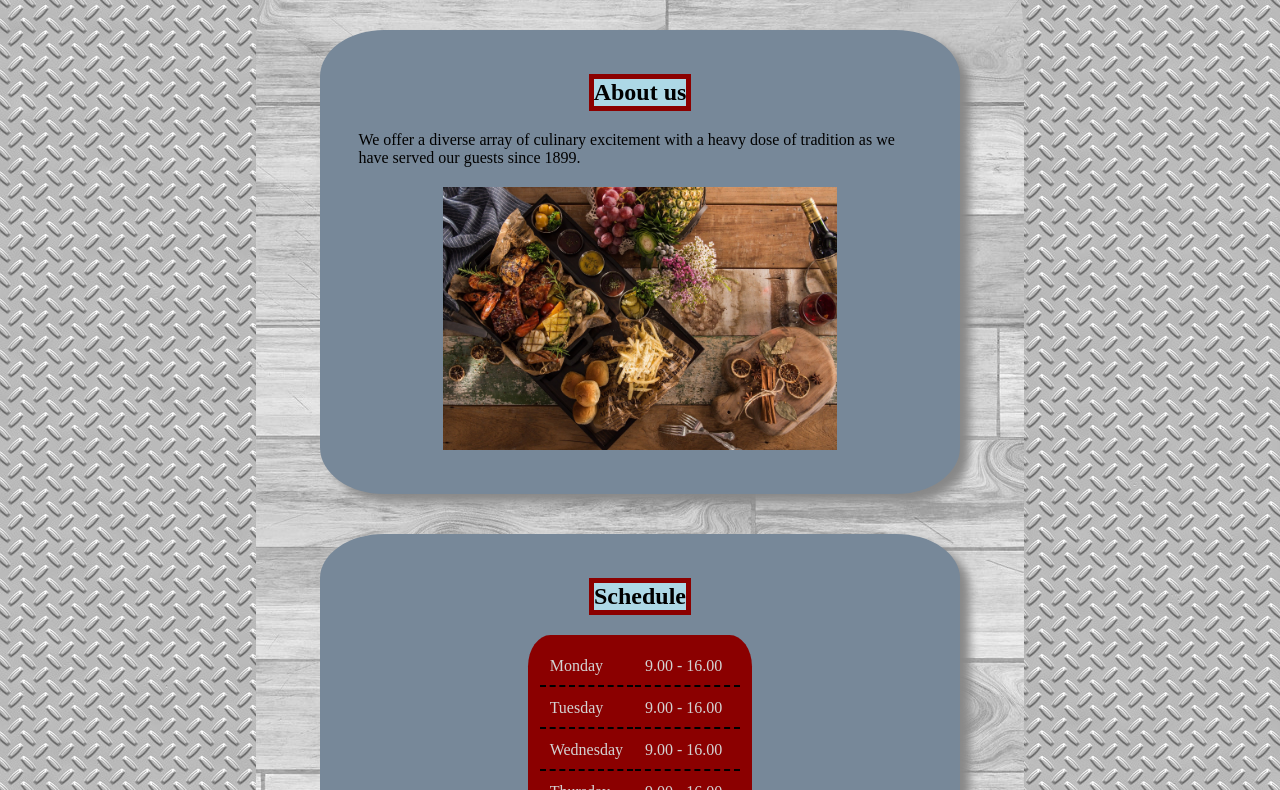
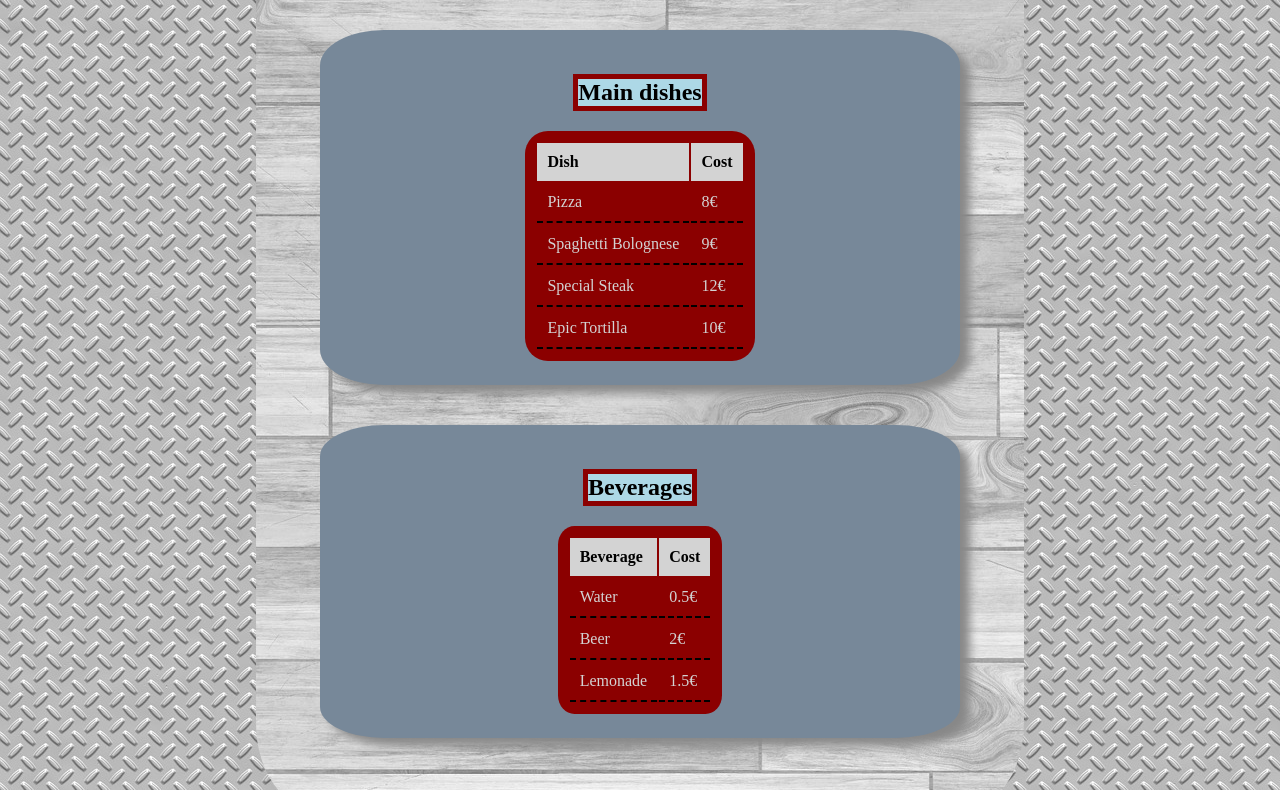
Before and after one commit to DomenHocevar/RestaurantPage, a website built with webpack: page dist/index.html in a window 1280 px wide. Shown: the part 238-1028 px from the top of the page. Built offline with nearby package versions, Linux system fonts and the light colour scheme.

Commit message:
Created menu and contact pages

```diff
--- /dev/null
+++ b/src/helpFunctions.js
@@ -0,0 +1,35 @@
+
+function cleanContainer(container) {
+    const childrenArray = Array.from(container.childNodes);
+    childrenArray.forEach(child => container.removeChild(child));
+}
+
+function getTableTitleRow(left, right) {
+    const row = document.createElement("tr");
+    const cell1 = document.createElement("td");
+    cell1.textContent = left;
+    const cell2 = document.createElement("td");
+    cell2.textContent = right;
+    row.appendChild(cell1);
+    row.appendChild(cell2);
+
+    return row;
+}
+
+function getTableRow(left, right, title) {
+    let type = "td";
+    if (title) {
+        type = "th";
+    }
+    const row = document.createElement("tr");
+    const cell1 = document.createElement(type);
+    cell1.textContent = left;
+    const cell2 = document.createElement(type);
+    cell2.textContent = right;
+    row.appendChild(cell1);
+    row.appendChild(cell2);
+
+    return row;
+}
+
+export {cleanContainer, getTableRow};
--- a/src/index.js
+++ b/src/index.js
@@ -37,10 +37,6 @@ function getFooter(params) {
     return footer;
 }
 
-function cleanContainer(container) {
-    const childrenArray = Array.from(container.childNodes);
-    childrenArray.forEach(child => container.removeChild(child));
-}
 
 
 
@@ -54,6 +50,4 @@ body.appendChild(getHeader());
 body.appendChild(main);
 body.appendChild(footer);
 
-setHome(main);
-
-export {cleanContainer};
+setMenu(main);
--- a/src/pages/contact.js
+++ b/src/pages/contact.js
@@ -1,5 +1,5 @@
 
-import {cleanContainer, cleanMain} from "../index.js";
+import {cleanContainer, getTableRow} from "../helpFunctions.js";
 
 function setContact(targetContainer) {
     cleanContainer(targetContainer);
@@ -7,6 +7,23 @@ function setContact(targetContainer) {
     const heading = document.createElement("h1");
     heading.textContent = "Contact";
     targetContainer.appendChild(heading);
+
+    addContactInformation(targetContainer);
+}
+
+function addContactInformation(targetContainer) {
+    const section = document.createElement("section");
+    targetContainer.appendChild(section);
+
+    const heading = document.createElement("h2");
+    heading.textContent = "Contact information";
+    section.appendChild(heading);
+
+    const table = document.createElement("table");
+    table.appendChild(getTableRow("Telephone number", "123 123 321 321"));
+    table.appendChild(getTableRow("E-mail", "realEmail@abc.com"));
+    table.appendChild(getTableRow("Fax", "Sorry no fax"));
+    section.appendChild(table);
 }
 
 export {setContact};
--- a/src/pages/home.js
+++ b/src/pages/home.js
@@ -1,5 +1,5 @@
 
-import {cleanContainer} from "../index.js";
+import {cleanContainer, getTableRow} from "../helpFunctions.js";
 import FoodImage from "../images/food.jpg";
 import LocationImage from "../images/location.jpg";
 
@@ -52,17 +52,6 @@ function addSchedule(targetContainer) {
     table.appendChild(getTableRow("Sunrday", "12.00 - 19.00"));
     section.appendChild(table);
 
-    function getTableRow(left, right) {
-        const row = document.createElement("tr");
-        const cell1 = document.createElement("td");
-        cell1.textContent = left;
-        const cell2 = document.createElement("td");
-        cell2.textContent = right;
-        row.appendChild(cell1);
-        row.appendChild(cell2);
-
-        return row;
-    }
 }
 
 function addLocation(targetContainer) {
--- a/src/pages/menu.js
+++ b/src/pages/menu.js
@@ -1,5 +1,5 @@
 
-import {cleanContainer} from "../index.js";
+import {cleanContainer, getTableRow} from "../helpFunctions.js";
 
 function setMenu(targetContainer) {
     cleanContainer(targetContainer);
@@ -7,6 +7,45 @@ function setMenu(targetContainer) {
     const heading = document.createElement("h1");
     heading.textContent = "Menu";
     targetContainer.appendChild(heading);
+
+    addMainDishes(targetContainer);
+
+    addBeverages(targetContainer);
 }
 
+function addMainDishes(targetContainer) {
+    const section = document.createElement("section");
+    targetContainer.appendChild(section);
+
+    const heading = document.createElement("h2");
+    heading.textContent = "Main dishes";
+    section.appendChild(heading);
+
+    const table = document.createElement("table");
+    table.appendChild(getTableRow("Dish", "Cost", true));
+    table.appendChild(getTableRow("Pizza", "8€"));
+    table.appendChild(getTableRow("Spaghetti Bolognese", "9€"));
+    table.appendChild(getTableRow("Special Steak", "12€"));
+    table.appendChild(getTableRow("Epic Tortilla", "10€"));
+    section.appendChild(table);
+}
+
+function addBeverages(targetContainer) {
+    const section = document.createElement("section");
+    targetContainer.appendChild(section);
+
+    const heading = document.createElement("h2");
+    heading.textContent = "Beverages";
+    section.appendChild(heading);
+
+    const table = document.createElement("table");
+    table.appendChild(getTableRow("Beverage", "Cost", true));
+    table.appendChild(getTableRow("Water", "0.5€"));
+    table.appendChild(getTableRow("Beer", "2€"));
+    table.appendChild(getTableRow("Lemonade", "1.5€"));
+    section.appendChild(table);
+}
+
+
+
 export {setMenu};
--- a/src/style.css
+++ b/src/style.css
@@ -99,7 +99,20 @@ table {
     padding: 10px;
 }
 
+
+
 td {
-    padding: 10px;
     border-bottom: 2px dashed black;
 }
+
+
+
+th, td {
+    padding: 10px;
+}
+
+th {
+    color: black;
+    text-align: left;
+    background-color: lightgrey;
+}
```
Also changed, not shown: dist/main.js.
